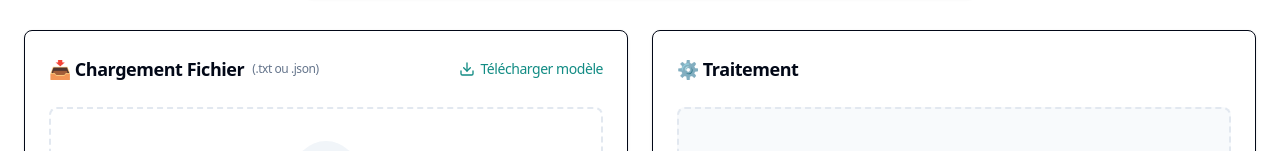
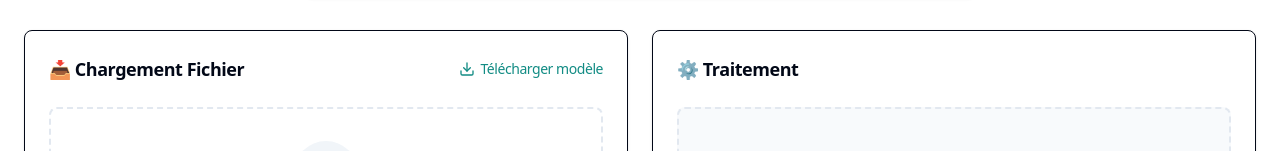
Before and after one commit to TheSawkit/scaleneo, a Next.js app: page /extraction in a window 1280 px wide. Shown: the part 248-399 px from the top of the page. Built offline with nearby package versions, Linux system fonts and the light colour scheme.

Commit message:
Remove label

```diff
--- a/components/dashboard/FileUpload.tsx
+++ b/components/dashboard/FileUpload.tsx
@@ -171,9 +171,6 @@ export function FileUpload({ onDataParsed }: FileUploadProps) {
         <CardTitle className="text-lg flex items-center justify-between">
           <div className="flex items-center gap-2">
             📥 Chargement Fichier
-            <span className="text-xs font-normal text-muted-foreground">
-              (.txt ou .json)
-            </span>
           </div>
           <a
             href="/documents/FICHE_BILAN_SCALENEO_TEMPLATE.txt"
```
